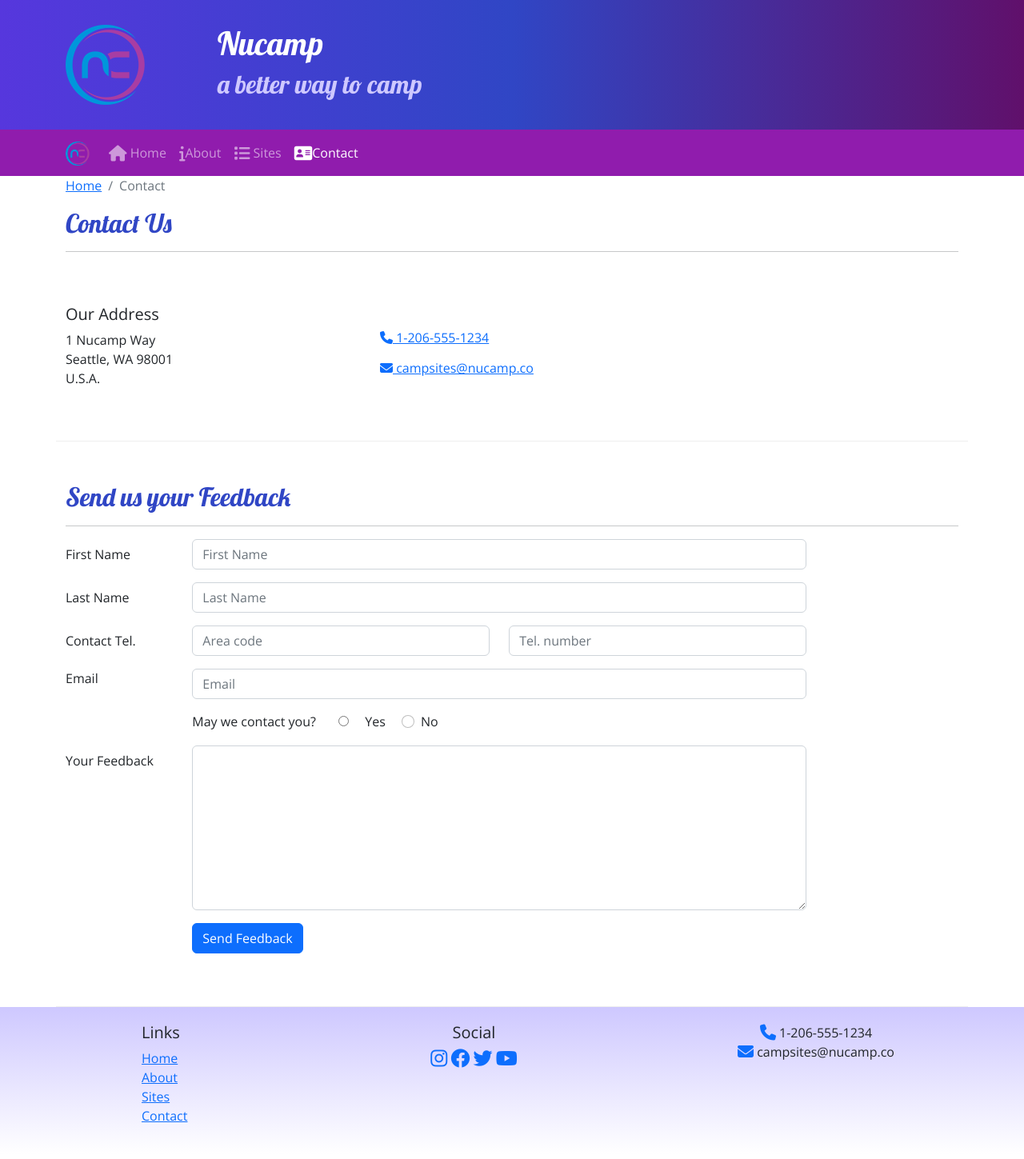
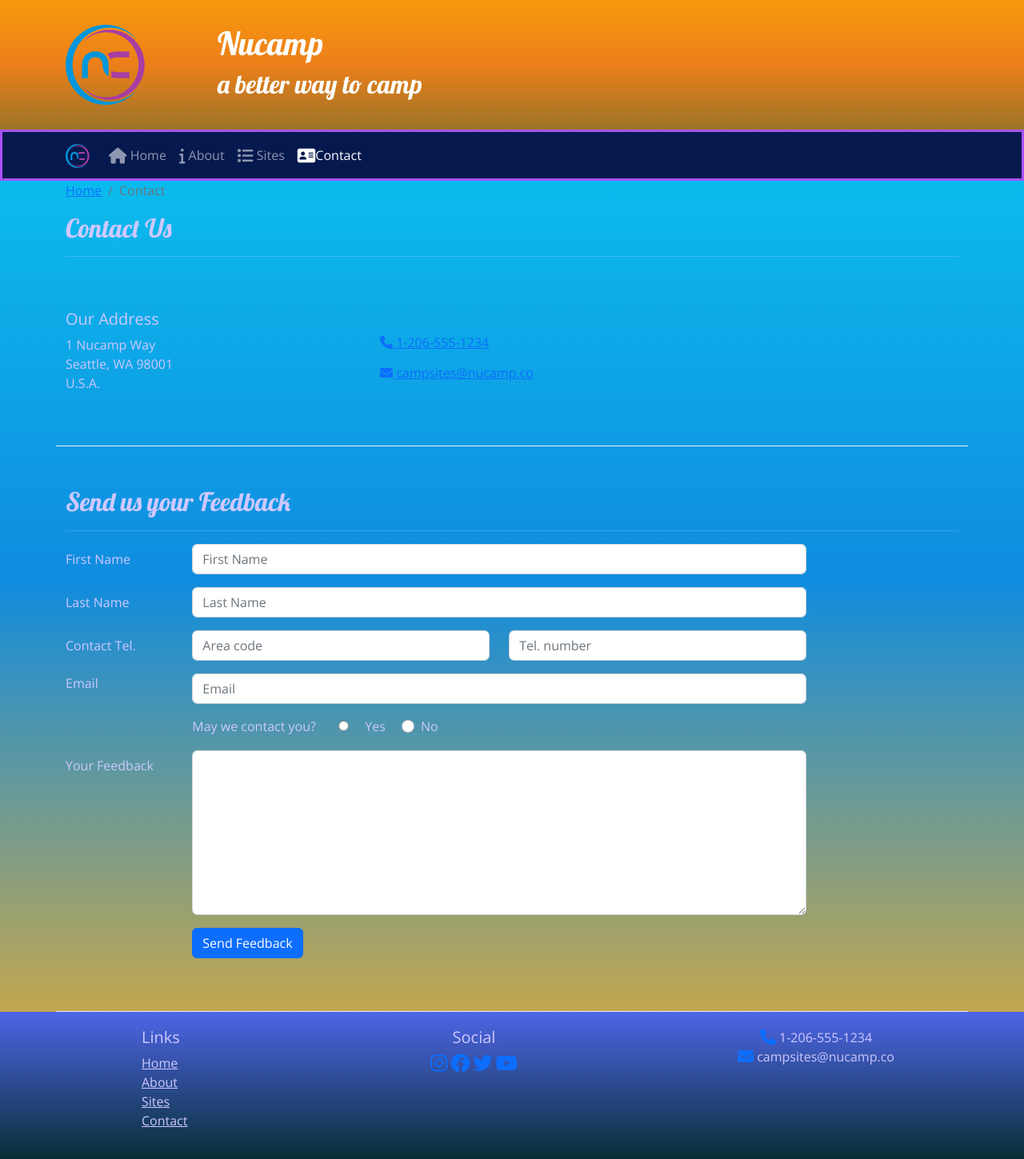
Before and after one commit to TravisMcGray/my-homepage-project, a plain HTML site: page contactus.html in a window 1280 px wide. Shown: the whole page at 80% size. Drawn offline with nearby package versions, Linux system fonts and the light colour scheme.

Commit message:
Color update in index-styles

```diff
--- a/contactus.html
+++ b/contactus.html
@@ -30,8 +30,8 @@
                     </a>
                 </div>
                 <div class="col">
-                    <h1>Nucamp</h1>
-                    <h2>a better way to camp</h2>
+                    <h1 class="nucamp">Nucamp</h1>
+                    <h2 class="bettercamp">a better way to camp</h2>
                 </div>
             </div>
         </div>
@@ -46,7 +46,7 @@
             <div class="collapse navbar-collapse" id="nucampNavbar">
                 <ul class="navbar-nav">
                     <li class="nav-item"><a class="nav-link" href="index.html"><i class="fa fa-home fa-lg"></i> Home</a></li>
-                    <li class="nav-item"><a class="nav-link" href="aboutus.html"><i class="fa fa-info fa-lg"></i>About</a></li>
+                    <li class="nav-item"><a class="nav-link" href="aboutus.html"><i class="fa fa-info fa-lg"></i> About</a></li>
                     <li class="nav-item"><a class="nav-link" href="#"><i class="fa fa-list fa-lg"></i> Sites</a></li>
                     <li class="nav-item"><a class="nav-link active" href="#"><i class="fa fa-address-card fa-lg"></i>Contact</a></li>
                 </ul>
@@ -149,8 +149,8 @@
     <footer>
         <div class="container">
             <div class="row">
-                <div class="col-4 col-sm-2 offset-1">
-                    <h5>Links</h5>
+                <div class="col-4 col-sm-2 offset-1 footer-links">
+                    <h5 class="links">Links</h5>
                     <ul class="list-unstyled">
                         <li><a href="index.html">Home</a></li>
                         <li><a href="about.html">About</a></li>
@@ -159,7 +159,7 @@
                     </ul>
                 </div>
                 <div class="col-6 col-sm-5 text-center">
-                    <h5>Social</h5>
+                    <h5 class="social">Social</h5>
                     <a href="http://instagram.com/"><i class="fa-brands fa-instagram fa-xl"></i></a>
                     <a href="http://facebook.com/"><i class="fa-brands fa-facebook fa-xl"></i></a>
                     <a href="http://twitter.com/"><i class="fa-brands fa-twitter fa-xl"></i></a>
--- a/css/styles.css
+++ b/css/styles.css
@@ -1,22 +1,25 @@
 body {
     font-family: "Open Sans", sans-serif;
+    color: #CEC8FF;
+    background-image: linear-gradient(to top, #ffb01e, #108cdf, #09d0f3);
 }
 
 .navbar {
-    background-color: #901CAD;
+    background-color: #05194e;
+    border: 3px solid #a852f8;
 }
 
 h1, h2, h3 {
    font-family: "Lobster", cursive;
 }
 
-h2 {
-   color: #3046C5;
+.nucamp, .bettercamp {
+   color: #fdfdfd;
 }
 
 header {
     padding: 30px;
-    background-image: linear-gradient(to right, #5637DD, #3046C5, #60106B);
+    background-image: linear-gradient(to top, #9c7428, #ec7f19, #f79a0f);
     color: white;
 }
 
@@ -25,7 +28,7 @@ header h2 {
 }
 
 footer {
-    background-image:linear-gradient(#CEC8FF,white);
+    background-image:linear-gradient(to bottom,#4e65e6, #072f36);
     padding: 20px 0;
 }
 
@@ -36,13 +39,42 @@ footer {
 }
 
 .accordion-button {
-    background-color: #d3d3d3;
+    background-color: #0888f0;
 }
 
 .carousel-caption {
-    background-color: rgba(0, 0, 0, 0.5)
+    background-color: rgba(19, 193, 247, 0.5)
 }
 
 .carousel {
-    border: solid #5637DD;
+    border: solid #5838e9;
 }
+
+.links {
+    color: #CEC8FF;
+}
+
+.footer-links a {
+    color: #CEC8FF;
+}
+
+.social {
+    color: #CEC8FF;
+}
+
+.footer-icon a {
+    color: #CEC8FF;
+}
+
+.footer-contact i {
+    color: #CEC8FF;
+    transition: color 0.3s ease;
+}
+
+.fa-phone:hover {
+    color: #f3a109;
+}
+
+.fa-envelope:hover {
+    color: #00d4ff;
+}
```
Also changed, not shown: aboutus.html (+4 -4 lines), index.html (+9 -9 lines).
